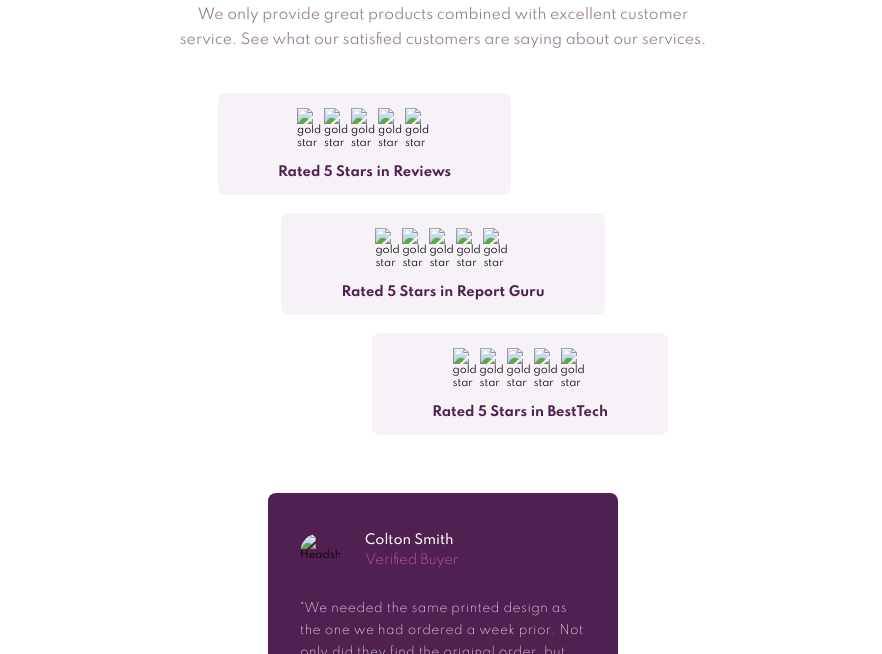
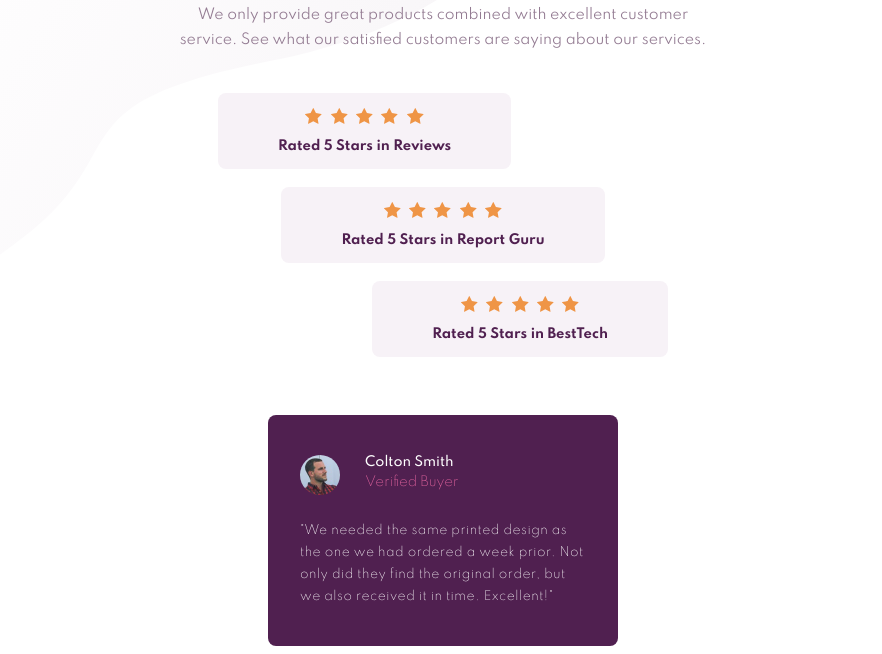
Before and after one commit to tmerrick17/social-proof-section, a plain HTML site: page index.html in a window 1280 px wide. Shown: the part 146-800 px from the top of the page, without its empty margins (197-1079 px from the left). Drawn offline with Linux system fonts and the light colour scheme; the site is published under a folder, as on GitHub Pages, so addresses that start at the root find nothing.

Commit message:
updated README and cleaned up files

```diff
--- a/index.html
+++ b/index.html
@@ -37,33 +37,33 @@
           <!-- * Banner Rating from Reviews -->
           <div class="banner banner--1">
             <div class="banner__stars">
-              <img src="/images/icon-star.svg" alt="gold star">
-              <img src="/images/icon-star.svg" alt="gold star">
-              <img src="/images/icon-star.svg" alt="gold star">
-              <img src="/images/icon-star.svg" alt="gold star">
-              <img src="/images/icon-star.svg" alt="gold star">
+              <img src="images/icon-star.svg" alt="gold star">
+              <img src="images/icon-star.svg" alt="gold star">
+              <img src="images/icon-star.svg" alt="gold star">
+              <img src="images/icon-star.svg" alt="gold star">
+              <img src="images/icon-star.svg" alt="gold star">
             </div>
             <p>Rated 5 Stars in Reviews</p>
           </div>
           <!-- * Banner Rating from Report Guru -->
           <div class="banner banner--2">
             <div class="banner__stars">
-              <img src="/images/icon-star.svg" alt="gold star">
-              <img src="/images/icon-star.svg" alt="gold star">
-              <img src="/images/icon-star.svg" alt="gold star">
-              <img src="/images/icon-star.svg" alt="gold star">
-              <img src="/images/icon-star.svg" alt="gold star">
+              <img src="images/icon-star.svg" alt="gold star">
+              <img src="images/icon-star.svg" alt="gold star">
+              <img src="images/icon-star.svg" alt="gold star">
+              <img src="images/icon-star.svg" alt="gold star">
+              <img src="images/icon-star.svg" alt="gold star">
             </div>
             <p>Rated 5 Stars in Report Guru</p>
           </div>
           <!-- * Banner Rating from BestTech-->
           <div class="banner banner--3">
             <div class="banner__stars">
-              <img src="/images/icon-star.svg" alt="gold star">
-              <img src="/images/icon-star.svg" alt="gold star">
-              <img src="/images/icon-star.svg" alt="gold star">
-              <img src="/images/icon-star.svg" alt="gold star">
-              <img src="/images/icon-star.svg" alt="gold star">
+              <img src="images/icon-star.svg" alt="gold star">
+              <img src="images/icon-star.svg" alt="gold star">
+              <img src="images/icon-star.svg" alt="gold star">
+              <img src="images/icon-star.svg" alt="gold star">
+              <img src="images/icon-star.svg" alt="gold star">
             </div>
             <p>Rated 5 Stars in BestTech</p>
           </div>
@@ -79,7 +79,7 @@
         <section class="card-group">
           <div class="card card--1">
               <div class="card__content">
-                <img class="card__image" src="/images/image-colton.jpg" alt="Headshot">
+                <img class="card__image" src="images/image-colton.jpg" alt="Headshot">
                 <p class="card__name">Colton Smith </p>
                 <p class="card__subtitle">Verified Buyer</p>
                 <p class="card__testimonial">"We needed the same printed design as the one we had ordered a week prior.
@@ -91,7 +91,7 @@
           <!-- * Card 2 -->
           <div class="card card--2">
             <div class="card__content">
-              <img class="card__image" src="/images/image-irene.jpg" alt="Headshot">
+              <img class="card__image" src="images/image-irene.jpg" alt="Headshot">
               <p class="card__name">Irene Roberts</p>
               <p class="card__subtitle">Verified Buyer</p>
               <p class="card__testimonial">"Customer service is always excellent and very quick turn around. Completely
@@ -103,7 +103,7 @@
           <div class="card card--3">
             <div class="card__content">
               <div class="card__image-container">
-                <img class="card__image" src="/images/image-anne.jpg" alt="Headshot">
+                <img class="card__image" src="images/image-anne.jpg" alt="Headshot">
               </div>
               <p class="card__name">Anne Wallace</p>
               <p class="card__subtitle">Verified Buyer</p>
--- a/sass/4-layouts/_body.sass
+++ b/sass/4-layouts/_body.sass
@@ -13,3 +13,16 @@ body
     justify-content: center
     align-items: center
     min-height: 100vh
+    background: url('../images/bg-pattern-top-mobile.svg'), url('../images/bg-pattern-bottom-mobile.svg')
+    background-repeat: no-repeat
+    background-size: contain
+    background-position: top center, bottom center
+
+    @media screen and (min-width: 768px)
+        background: url('../images/bg-pattern-top-desktop.svg'), url('../images/bg-pattern-bottom-desktop.svg')
+        background-repeat: no-repeat
+        background-size: 60%, 75%
+        background-position: top left, bottom right
+
+    @media screen and (min-width: 1440px)
+        background-size: 40%, 75%
--- a/sass/5-components/_banners.sass
+++ b/sass/5-components/_banners.sass
@@ -24,13 +24,13 @@
 
     @media screen and (min-width: 414px)
         &--1
-            align-self: start
+            align-self: flex-start
 
         &--2
             align-self: center
 
         &--3
-            align-self: end
+            align-self: flex-end
 
     @media screen and (min-width: 1440px)
         flex-direction: row
--- a/sass/5-components/_cards.sass
+++ b/sass/5-components/_cards.sass
@@ -19,13 +19,13 @@
 
     @media screen and (min-width: 1440px)
         &--1
-            align-self: start
+            align-self: flex-start
 
         &--2
             align-self: center
 
         &--3
-            align-self: end
+            align-self: flex-end
 
 .card__content
     padding: 4rem 3.2rem 3.8rem
--- a/sass/6-pages/_index.sass
+++ /dev/null
@@ -1,2 +0,0 @@
-@forward 'home'
-@forward 'about'
--- a/sass/main.sass
+++ b/sass/main.sass
@@ -5,4 +5,3 @@
 @use './3-base' as base
 @use './4-layouts' as lyt
 @use './5-components' as cpnt
-@use './6-pages' as page
```
Also changed, not shown: css/main.css, design/screenshot-desktop.png (added), design/screenshot-mobile-bottom.png (added), design/screenshot-mobile-top.png (added), sass/2-vendors/_index.sass (deleted), sass/4-layouts/_article.sass (deleted), sass/4-layouts/_aside.sass (deleted), sass/4-layouts/_header.sass (deleted), sass/5-components/_buttons.sass (deleted), sass/6-pages/_about.sass (deleted), sass/6-pages/_home.sass (deleted), 3 other files.
